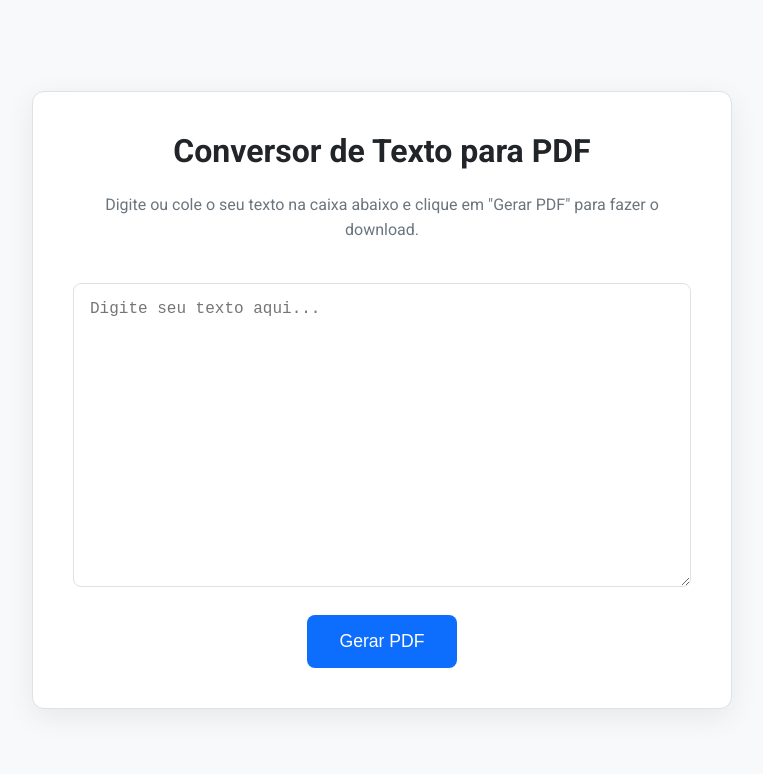
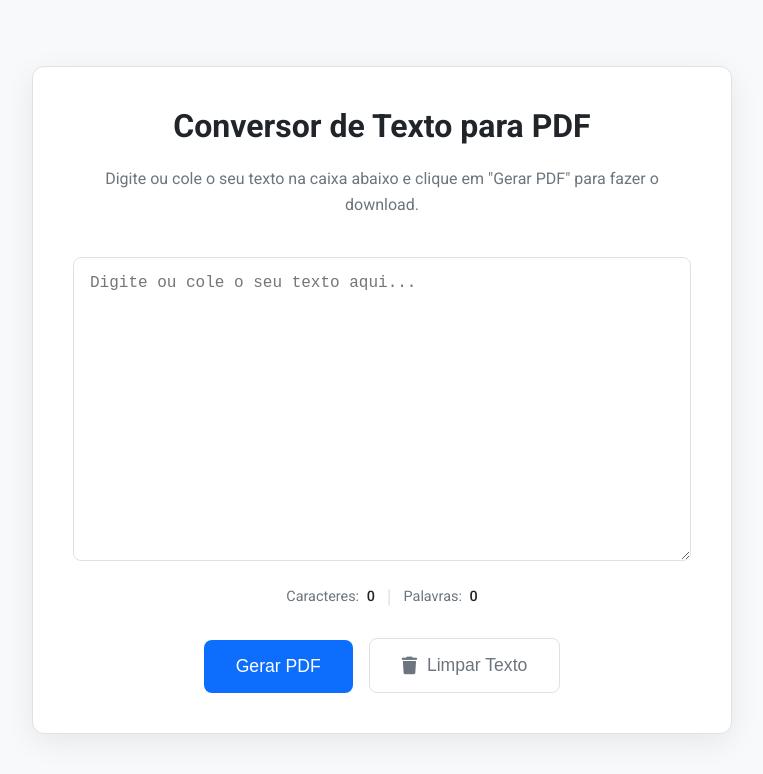
Before and after one commit to ElderFausto/text-to-pdf-ui, an Angular app: page / in a window 1280 px wide. Shown: the top 774 px of the page, without its empty margins (258-1021 px from the left). Built offline with nearby package versions, Linux system fonts and the light colour scheme.

Commit message:
feat: adds css adjustments and character counter

```diff
--- a/src/app/app.html
+++ b/src/app/app.html
@@ -4,15 +4,30 @@
 
   <textarea
     [(ngModel)]="textContent"
-    placeholder="Digite seu texto aqui..."
+    placeholder="Digite ou cole o seu texto aqui..."
     rows="15"
-    class="text-area">
+    class="text-area"
+  >
   </textarea>
+  <div class="stats-container">
+    <span
+      >Caracteres: <strong>{{ textContent.length }}</strong></span
+    >
+    <span class="separator">|</span>
+    <span
+      >Palavras: <strong>{{ wordCount }}</strong></span
+    >
+  </div>
 
-  <button (click)="generatePdf()" [disabled]="isLoading" class="generate-button">
-    <span *ngIf="!isLoading">Gerar PDF</span>
-    <span *ngIf="isLoading">Gerando...</span>
-  </button>
+  <div class="button-group">
+    <button (click)="generatePdf()" [disabled]="isLoading" class="generate-button">
+      <span *ngIf="!isLoading">Gerar PDF</span>
+      <span *ngIf="isLoading">Gerando...</span>
+    </button>
+    <button (click)="clearText()" class="clear-button">
+      <i class="fa-solid fa-trash"></i>&nbsp; Limpar Texto
+    </button>
+  </div>
 
   <div *ngIf="errorMessage" class="error-message">
     {{ errorMessage }}
--- a/src/app/app.ts
+++ b/src/app/app.ts
@@ -10,12 +10,21 @@ import { PdfService } from './pdf';
   imports: [CommonModule, FormsModule],
 
   templateUrl: './app.html',
-  styleUrls: ['./app.css']
+  styleUrls: ['./app.css'],
 })
 export class AppComponent {
   textContent: string = '';
   isLoading: boolean = false;
   errorMessage: string = '';
+
+  get wordCount(): number {
+    // Se o texto estiver vazio ou só tiver espaços em branco, retorna 0
+    if (!this.textContent.trim()) {
+      return 0;
+    }
+    // Caso contrário, divide o texto por espaços e retorna o número de palavras
+    return this.textContent.trim().split(/\s+/).length;
+  }
 
   constructor(private pdfService: PdfService) {}
 
@@ -44,7 +53,11 @@ export class AppComponent {
         console.error('Erro ao gerar o PDF', err);
         this.errorMessage = 'Ocorreu um erro ao gerar o PDF.';
         this.isLoading = false;
-      }
+      },
     });
   }
+  clearText(): void {
+    this.textContent = '';
+    this.errorMessage = '';
+  }
 }
--- a/src/index.html
+++ b/src/index.html
@@ -2,9 +2,12 @@
 <html lang="en">
 <head>
   <meta charset="utf-8">
-  <title>Text-To-PDF</title>
+  <title>TextToPdfUi</title>
   <base href="/">
   <meta name="viewport" content="width=device-width, initial-scale=1">
+
+  <link rel="stylesheet" href="https://cdnjs.cloudflare.com/ajax/libs/font-awesome/6.5.2/css/all.min.css" integrity="sha512-SnH5WK+bZxgPHs44uWIX+LLJAJ9/2PkPKZ5QiAj6Ta86w+fsb2TkcmfRyVX3pBnMFcV7oQPJkl9QevSCWr3W6A==" crossorigin="anonymous" referrerpolicy="no-referrer" />
+
   <link rel="icon" type="image/x-icon" href="favicon.ico">
 </head>
 <body>
--- a/src/styles.css
+++ b/src/styles.css
@@ -93,7 +93,54 @@ p {
   transform: translateY(-2px);
 }
 
-/* Mensagem de Erro */
+.clear-button {
+  display: inline-flex;
+  align-items: center;
+  justify-content: center;
+
+  background-color: transparent;
+  color: var(--subtle-text-color);
+  border: 1px solid var(--border-color);
+  padding: 1rem 2rem;
+  margin-left: 1rem;
+  font-size: 1.1rem;
+  font-weight: 500;
+  border-radius: 8px;
+  cursor: pointer;
+  transition: all 0.2s ease;
+}
+
+.clear-button:hover {
+  background-color: var(--error-color);
+  color: white;
+  border-color: var(--error-color);
+}
+
+.stats-container {
+  display: flex;
+  justify-content: center;
+  align-items: center;
+  gap: 0.75rem;
+  width: 100%;
+  max-width: 700px;
+  margin-top: 0.75rem;
+  padding: 0.5rem 0;
+  font-size: 0.9rem;
+  color: var(--subtle-text-color);
+}
+
+
+.stats-container strong {
+  color: var(--text-color);
+  font-weight: 500;
+  margin-left: 4px;
+}
+
+.stats-container .separator {
+  color: var(--border-color);
+  font-size: 1.2rem;
+}
+
 .error-message {
   color: var(--error-color);
   margin-top: 1rem;
```
